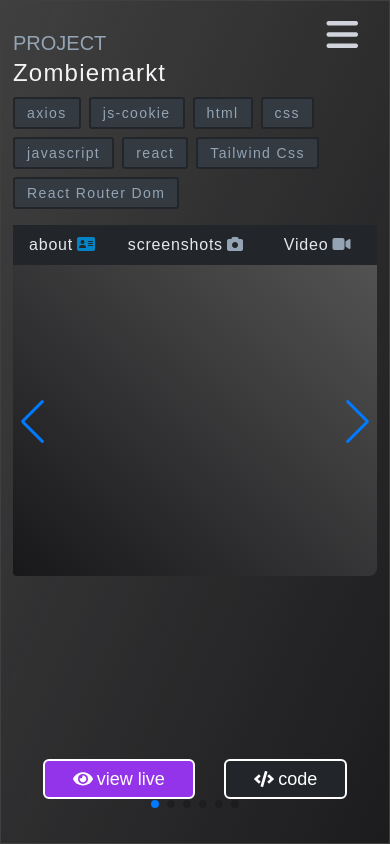
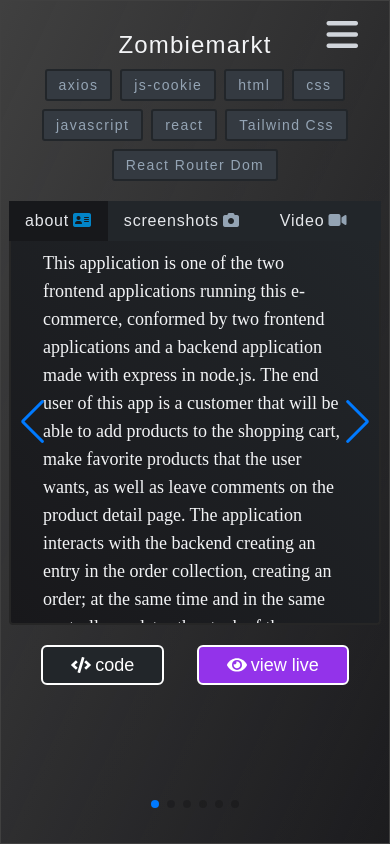
Before and after one commit to santiagomanso/santimanso.com, a React (Create React App) app: page /portfolio in a window 390 px wide. Built offline with nearby package versions, Linux system fonts and the light colour scheme.

Commit message:
🔧 reworked component and css responsiveness OK

```diff
--- a/src/components/swiper/SingleProject.tsx
+++ b/src/components/swiper/SingleProject.tsx
@@ -13,23 +13,16 @@ const SingleProject: React.FC<SingleProjectProps> = ({ project }) => {
   // }
 
   return (
-    <div className={`  flex flex-col lg:flex-row w-full h-full`}>
-      <div className='hidden md:flex   justify-center items-center w-full lg:w-2/3 h-2/4 lg:h-full  overflow-hidden select-none'>
-        <img
-          src={project.img}
-          alt=''
-          className='w-2/4 lg:w-3/4 h-3/4 animate-spin-slow'
-        />
+    <div className={`flex flex-col  lg:flex-row w-full h-full`}>
+      <div className='hidden md:flex items-center  w-full  h-2/4 lg:h-full lg:w-2/3 overflow-hidden select-none'>
+        <img src={project.img} alt='' className='' />
       </div>
-      <div className=' flex flex-col justify-between items-start px-1 lg:px-4 pt-2 lg:pt-2 pb-6 w-full lg:w-2/3 h-full'>
+      <div className=' flex flex-col justify-between items-start p-0 lg:px-4 pt-2 lg:pt-2 lg:pb-20 w-full lg:w-2/3'>
         <div>
-          <h2 className='text-variant1 dark:text-secondary text-xl lg:text-2xl modal__right__project'>
-            PROJECT
-          </h2>
-          <h1 className=' text-2xl dark:text-gray-100 lg:text-4xl tracking-wider'>
+          <h1 className='text-center text-2xl dark:text-gray-100 lg:text-4xl tracking-wider'>
             {project.name}
           </h1>
-          <ul className='flex flex-wrap gap-2 lg:gap-4 text-secondary mt-2 lg:mt-3 text-sm lg:text-xl modal__stack'>
+          <ul className='flex flex-wrap gap-2 lg:gap-4 text-secondary mt-2 lg:mt-3 text-sm lg:text-xl justify-center'>
             {project.stack.map((tech, i) => (
               <li
                 key={i}
@@ -40,7 +33,7 @@ const SingleProject: React.FC<SingleProjectProps> = ({ project }) => {
             ))}
           </ul>
 
-          <div className='mt-4'>
+          <div className='mt-5 md:mt-7'>
             {/* TABS */}
             <ul className='flex justify-start text-md tracking-wider select-none hover:cursor-pointer bg-secondary dark:bg-variant2'>
               <li
@@ -49,7 +42,7 @@ const SingleProject: React.FC<SingleProjectProps> = ({ project }) => {
                   // handlerTab(about)
                 }}
                 className={`flex items-baseline gap-1 ${
-                  active === 'about' ? '' : ''
+                  active === 'about' ? 'bg-slate-500 dark:bg-primary' : ''
                 }  px-4 lg:px-6 py-2 group`}
               >
                 <h2 className=' dark:text-gray-200'>about</h2>
@@ -57,7 +50,7 @@ const SingleProject: React.FC<SingleProjectProps> = ({ project }) => {
                   className={`fa-solid fa-address-card  ${
                     active === 'about'
                       ? 'text-sky-600'
-                      : 'text-secondary group-hover:text-sky-600 group-hover:-translate-y-1 group-hover:-rotate-6 group-hover:translate-x-[0.10rem]'
+                      : 'text-variant1 dark:text-secondary group-hover:text-sky-600 group-hover:-translate-y-1 group-hover:-rotate-6 group-hover:translate-x-[0.10rem]'
                   }  transition-all duration-300`}
                 ></i>
               </li>
@@ -67,7 +60,7 @@ const SingleProject: React.FC<SingleProjectProps> = ({ project }) => {
                   // handlerTab(screenshots)
                 }}
                 className={`flex items-baseline gap-1 ${
-                  active === 'screenshots' ? '' : ''
+                  active === 'screenshots' ? 'bg-slate-500 dark:bg-primary' : ''
                 }   px-4 lg:px-6 py-2 group`}
               >
                 <h2 className=' dark:text-gray-200'>screenshots</h2>
@@ -75,7 +68,7 @@ const SingleProject: React.FC<SingleProjectProps> = ({ project }) => {
                   className={`fa-solid fa-camera  ${
                     active === 'screenshots'
                       ? 'text-green-600'
-                      : 'text-secondary group-hover:text-green-600 group-hover:-translate-y-1 group-hover:-rotate-6 group-hover:translate-x-[0.10rem]'
+                      : 'text-variant1 dark:text-secondary group-hover:text-green-600 group-hover:-translate-y-1 group-hover:-rotate-6 group-hover:translate-x-[0.10rem]'
                   }  transition-all duration-300`}
                 ></i>
               </li>
@@ -85,7 +78,7 @@ const SingleProject: React.FC<SingleProjectProps> = ({ project }) => {
                   // handlerTab(video)
                 }}
                 className={`flex items-baseline gap-1 ${
-                  active === 'video' ? '' : ''
+                  active === 'video' ? 'bg-slate-500 dark:bg-primary' : ''
                 }   px-6 py-2 group`}
               >
                 <h2 className=' dark:text-gray-200'>Video</h2>
@@ -93,36 +86,57 @@ const SingleProject: React.FC<SingleProjectProps> = ({ project }) => {
                   className={`fa-solid fa-video  ${
                     active === 'video'
                       ? 'text-red-500'
-                      : 'text-secondary group-hover:text-red-500 group-hover:-translate-y-1 group-hover:-rotate-6 group-hover:translate-x-[0.10rem]'
+                      : 'text-variant1 dark:text-secondary group-hover:text-red-500 group-hover:-translate-y-1 group-hover:-rotate-6 group-hover:translate-x-[0.10rem]'
                   }  transition-all duration-300`}
                 ></i>
               </li>
             </ul>
 
-            {/* CONTENT */}
-            <div className='bg-gradient-to-br dark:bg-gradient-to-tr from-gray-200 to-gray-400 px-3 py-2 text-white text-lg lg:text-2xl font-console font-[200] rounded-br-lg rounded-bl overflow-auto dark:from-zinc-900 dark:to-neutral-600'>
-              <div className='h-[35vh] overflow-auto'>
+            {/* DESCRIPTION BOX */}
+            <div className='bg-gradient-to-br dark:bg-gradient-to-tr from-gray-200 to-gray-400 px-8 py-2 text-white text-lg lg:text-2xl font-console font-[200] overflow-auto rounded-b dark:from-zinc-900 dark:to-variant2 h-96 lg:h-[260px] border-b-2 border-l-2 border-r-2 outline-2 border-gray-400 dark:border-neutral-800'>
               {/* render the array of screenshots but also different content of the tab section */}
               {active === 'screenshots' ? (
                 project.screenShots.map((img, index) => (
                   <img key={index} src={img} alt='' />
                 ))
               ) : (
-                  <span className='font-console modal__about'>
-                    {tabContent}
+                <span className='text-black dark:text-gray-100 font-medium text-lg font-console'>
+                  {project.descLong}
                 </span>
               )}
             </div>
           </div>
         </div>
-        </div>
 
-        <div className='flex justify-evenly w-full  select-none text-white modal__buttons'>
+        <div className='mt-5  flex justify-evenly md:justify-around lg:justify-evenly md:px-10 lg:px-0 w-full select-none text-white lg:mt-2 '>
+          <a
+            href={project.urlCode}
+            target='_blank'
+            rel='noreferrer'
+            className='flex gap-1 items-center text-lg lg:text-xl px-7 lg:px-8 py-1 border-2 border-white border-solid rounded-md bg-variant2 cta group transition-all duration-300 hover:-translate-y-2 hover:-rotate-3'
+          >
+            <svg
+              aria-hidden='true'
+              focusable='false'
+              data-prefix='fas'
+              data-icon='code'
+              role='img'
+              xmlns='http://www.w3.org/2000/svg'
+              viewBox='0 0 640 512'
+              className='svg-inline--fa fa-code fa-w-20 text-white  w-5 lg:w-8'
+            >
+              <path
+                fill='currentColor'
+                d='M278.9 511.5l-61-17.7c-6.4-1.8-10-8.5-8.2-14.9L346.2 8.7c1.8-6.4 8.5-10 14.9-8.2l61 17.7c6.4 1.8 10 8.5 8.2 14.9L293.8 503.3c-1.9 6.4-8.5 10.1-14.9 8.2zm-114-112.2l43.5-46.4c4.6-4.9 4.3-12.7-.8-17.2L117 256l90.6-79.7c5.1-4.5 5.5-12.3.8-17.2l-43.5-46.4c-4.5-4.8-12.1-5.1-17-.5L3.8 247.2c-5.1 4.7-5.1 12.8 0 17.5l144.1 135.1c4.9 4.6 12.5 4.4 17-.5zm327.2.6l144.1-135.1c5.1-4.7 5.1-12.8 0-17.5L492.1 112.1c-4.8-4.5-12.4-4.3-17 .5L431.6 159c-4.6 4.9-4.3 12.7.8 17.2L523 256l-90.6 79.7c-5.1 4.5-5.5 12.3-.8 17.2l43.5 46.4c4.5 4.9 12.1 5.1 17 .6z'
+              ></path>
+            </svg>
+            <p className='text-white'>code</p>
+          </a>
           <a
             href={project.urlDemo}
             target='_blank'
             rel='noreferrer'
-            className='flex items-center gap-1 text-lg lg:text-xl px-7 lg:px-8 py-1 border-2 border-white border-solid rounded-md bg-purple-600 group hover:-translate-y-2 transition-all duration-300 hover:-rotate-3'
+            className='flex items-center gap-1 text-lg lg:text-xl px-7 lg:px-8 py-1 border-2 border-white border-solid rounded-md bg-purple-600 group hover:-translate-y-2 transition-all duration-300 hover:rotate-3'
           >
             <svg
               aria-hidden='true'
@@ -141,29 +155,6 @@ const SingleProject: React.FC<SingleProjectProps> = ({ project }) => {
             </svg>
             <p className='text-white '>view live</p>
           </a>
-          <a
-            href={project.urlCode}
-            target='_blank'
-            rel='noreferrer'
-            className='flex gap-1 items-center text-lg lg:text-xl px-7 lg:px-8 py-1 border-2 border-white border-solid rounded-md bg-variant2 cta group transition-all duration-300 hover:-translate-y-2 hover:rotate-3'
-          >
-            <svg
-              aria-hidden='true'
-              focusable='false'
-              data-prefix='fas'
-              data-icon='code'
-              role='img'
-              xmlns='http://www.w3.org/2000/svg'
-              viewBox='0 0 640 512'
-              className='svg-inline--fa fa-code fa-w-20 text-white  w-5 lg:w-8'
-            >
-              <path
-                fill='currentColor'
-                d='M278.9 511.5l-61-17.7c-6.4-1.8-10-8.5-8.2-14.9L346.2 8.7c1.8-6.4 8.5-10 14.9-8.2l61 17.7c6.4 1.8 10 8.5 8.2 14.9L293.8 503.3c-1.9 6.4-8.5 10.1-14.9 8.2zm-114-112.2l43.5-46.4c4.6-4.9 4.3-12.7-.8-17.2L117 256l90.6-79.7c5.1-4.5 5.5-12.3.8-17.2l-43.5-46.4c-4.5-4.8-12.1-5.1-17-.5L3.8 247.2c-5.1 4.7-5.1 12.8 0 17.5l144.1 135.1c4.9 4.6 12.5 4.4 17-.5zm327.2.6l144.1-135.1c5.1-4.7 5.1-12.8 0-17.5L492.1 112.1c-4.8-4.5-12.4-4.3-17 .5L431.6 159c-4.6 4.9-4.3 12.7.8 17.2L523 256l-90.6 79.7c-5.1 4.5-5.5 12.3-.8 17.2l43.5 46.4c4.5 4.9 12.1 5.1 17 .6z'
-              ></path>
-            </svg>
-            <p className='text-white group-hover:text-variant1'>code</p>
-          </a>
         </div>
       </div>
     </div>
```
Lines whose indentation alone changed are shown as unchanged.
